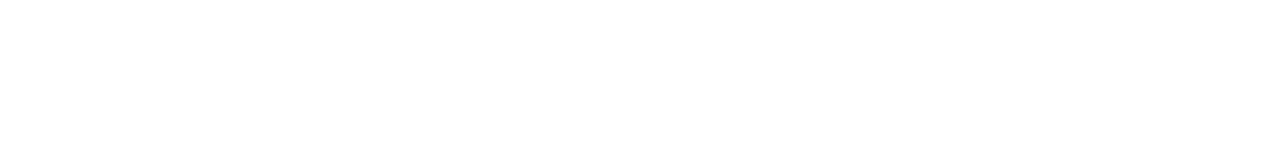
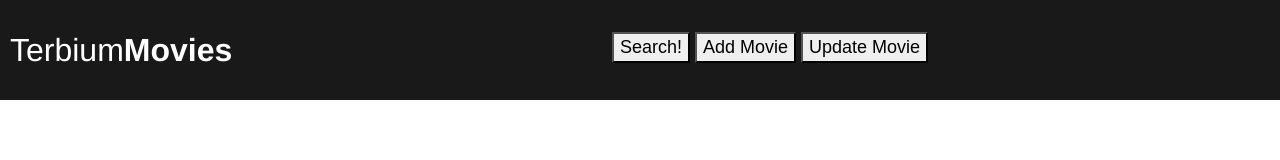
Before and after one commit to cwadeking/MovieLibrary_nodejs, a website: page index.html in a window 1280 px wide. Drawn offline with nearby package versions, Linux system fonts and the light colour scheme; no server answers.

Commit message:
Header added, buttons need functionality.

```diff
--- a/index.html
+++ b/index.html
@@ -13,6 +13,20 @@
 
     <body>
 
+        <div class="header">
+            <div class="header-right">
+                <button type="button" onclick="findMovieById()">Search!</button>
+                <button type="button" onclick="createMovie()">Add Movie</button>
+                <button type="button" onclick="updateMovie()">Update Movie</button>
+
+
+          </div>
+            <div class="inner_header">
+            <div class="logo_container">
+                <h1>Terbium<span>Movies</span></h1>
+                        </div>
+            </div>
+        </div>
 
         <div class="container-fluid">
             <div class = "col">
@@ -28,6 +42,7 @@
                 </center>
             </div>
         </div>
+
         <script src ="app.js" type = "text/javascript"></script>
     </body>
 </html>
--- a/styles.css
+++ b/styles.css
@@ -1,3 +1,54 @@
+
+
+.header {
+  width: 100%;
+  height: 100px;
+  display: block;
+  background-color: #101010f5;
+  padding: 20px 10px;
+}
+.inner_header{
+  width: 1000px;
+  height: 100%;
+  display: block;
+  background-color: auto;
+}
+.logo_container{
+  height: 100%;
+  display: table;
+  float: left;
+}
+
+.logo_container h1{
+  color: white;
+  height: 100%;
+  display: table-cell;
+  vertical-align: middle;
+  font-family: 'Helvetica';
+  font-size: 32px;
+  font-weight: 200;
+}
+.logo_container h1 span{
+  font-weight: 1000;
+}
+
+.header-right {
+  float: right;
+  vertical-align: middle;
+  color: black;
+  text-align: center;
+  padding: 12px;
+  text-decoration: none;
+  font-size: 18px;
+  line-height: 25px;
+  border-radius: 4px;
+  width: 1000px;
+  height: 100%;
+  display: block;
+  background-color: auto;
+
+}
+
 body {
     font-family: Arial, Helvetica, sans-serif;
   }
```
